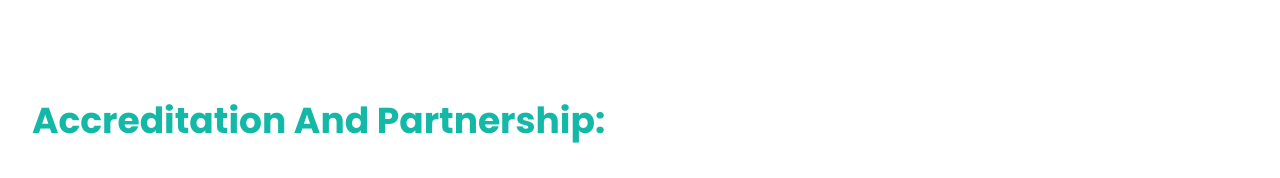
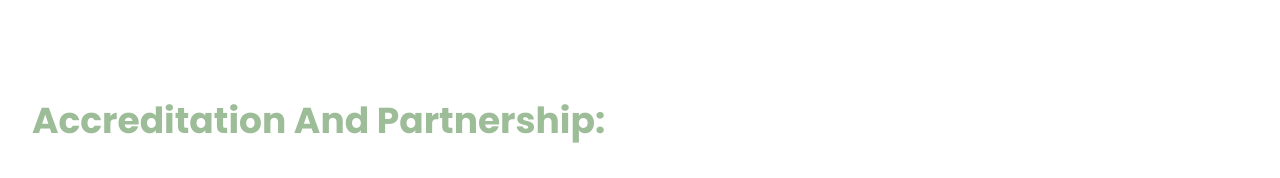
Before and after one commit to AtriAhmed/hcc-spain-front, a Gatsby site: page / in a window 1280 px wide. Shown: the part 1895-2073 px from the top of the page. Built offline with nearby package versions, Linux system fonts and the light colour scheme; Gatsby itself is replaced by a stand-in of ours; no server answers.

Commit message:
primary color

```diff
--- a/src/components/Partnership.js
+++ b/src/components/Partnership.js
@@ -15,7 +15,7 @@ function Partnership() {
     <div className="w-full">
       <div className="w-full px-8 py-16 max-w-w1300 mx-auto">
         <FadeUpOnScroll>
-          <h3 className="capitalize font-poppins font-bold text-3xl md:text-4xl text-center md:text-left text-teal-500  transition-all duration-1000 ">
+          <h3 className="capitalize font-poppins font-bold text-3xl md:text-4xl text-center md:text-left text-primary  transition-all duration-1000 ">
             Accreditation and partnership:
           </h3>
         </FadeUpOnScroll>
--- a/tailwind.config.js
+++ b/tailwind.config.js
@@ -7,6 +7,9 @@ module.exports = {
   ],
   theme: {
     extend: {
+      colors:{
+        primary:"#9dbc98"
+      },
       fontFamily: {
         poppins: "poppins, sans-serif",
         open: "'Open Sans', sans-serif",
```
